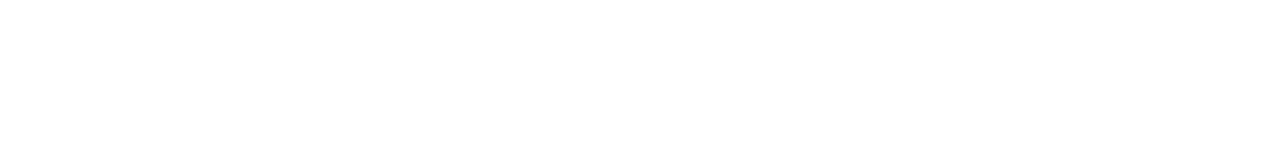
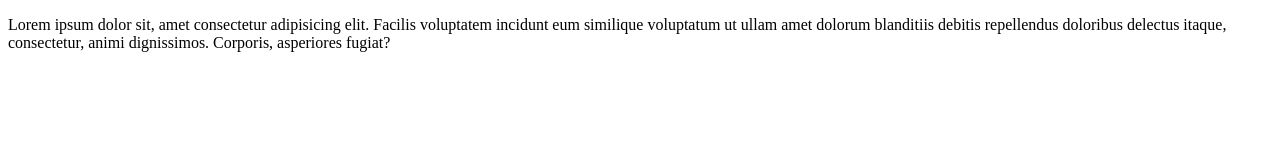
Before and after one commit to natiatsi/helloworld, a plain HTML site: page index.html in a window 1280 px wide. Drawn offline with Linux system fonts and the light colour scheme.

Commit message:
adding more text

```diff
--- a/index.html
+++ b/index.html
@@ -8,5 +8,9 @@
 </head>
 <body>
 
+    <p>
+        Lorem ipsum dolor sit, amet consectetur adipisicing elit. Facilis voluptatem incidunt eum similique voluptatum ut ullam amet dolorum blanditiis debitis repellendus doloribus delectus itaque, consectetur, animi dignissimos. Corporis, asperiores fugiat?
+    </p>
+
 </body>
 </html>
```
